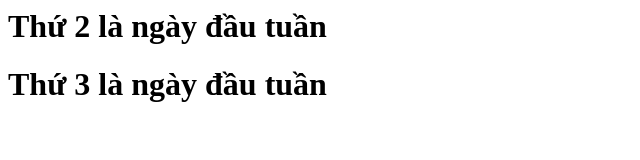
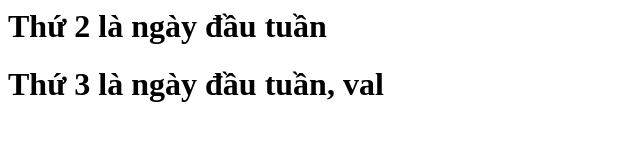
Before and after one commit to GiaCop/testgit, a plain HTML site: page index.html in a window 1280 px wide. Shown: the full height of the page, 0-640 px from the left. Drawn offline with Linux system fonts and the light colour scheme.

Commit message:
Update index.html

```diff
--- a/index.html
+++ b/index.html
@@ -1,2 +1,2 @@
 <h1>Thứ 2 là ngày đầu tuần</h1>
-<h1>Thứ 3 là ngày đầu tuần</h1>
+<h1>Thứ 3 là ngày đầu tuần, val</h1>
```
